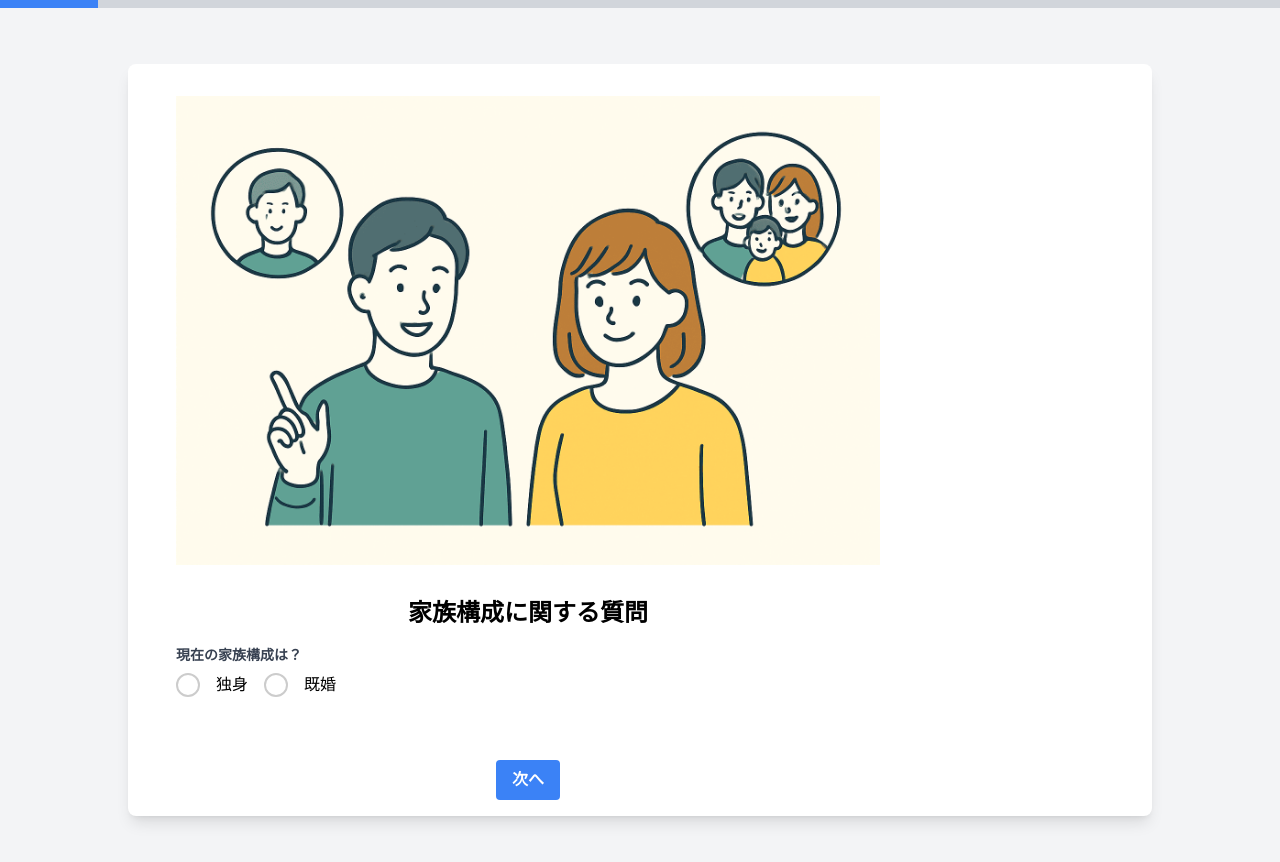
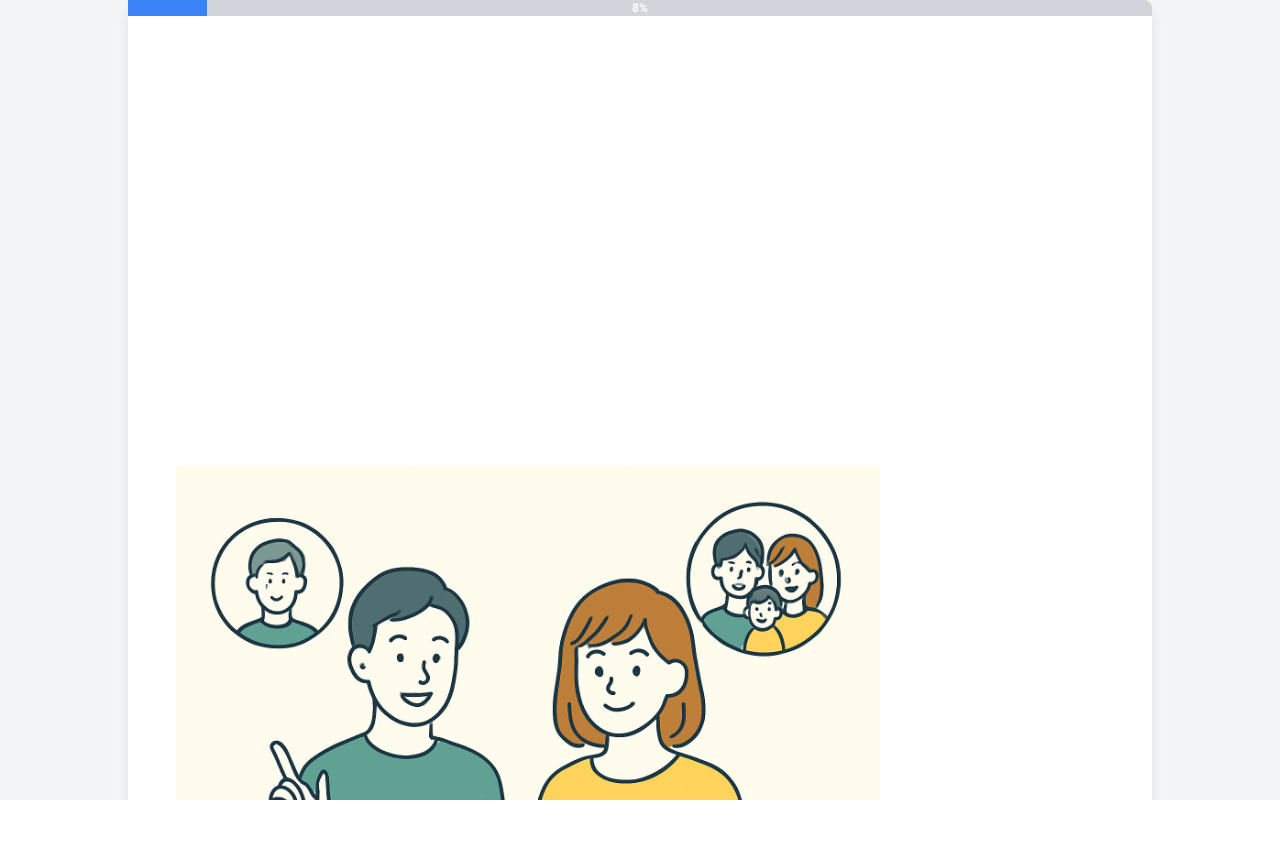
Before and after one commit to HirokiAzuma0420/lifeplansim, a React (Vite) app: page /form in a window 1280 px wide. Shown: the top 862 px of the page. After the commit the page ends 800 px from the top, so only its background shows below. Built offline with nearby package versions, Linux system fonts and the light colour scheme; a web font is replaced by a local one.

Commit message:
Revert "キーボード表示の時のFloatBox/ProgressBarの固定表示対応"
This reverts commit 8d790929743ab8ad53a299de08079a9d86cbd3e7.

```diff
--- a/src/hooks/useVisualViewportHeightEffect.ts
+++ b/src/hooks/useVisualViewportHeightEffect.ts
@@ -11,7 +11,7 @@ export function useVisualViewportHeightEffect(): void {
     const update = () =>
       document.documentElement.style.setProperty(
         "--visual-viewport-height",
-        `${vv.height}px`
+        vv.height + "px"
       )
 
     vv.addEventListener("resize", update)
--- a/src/pages/FormPage.tsx
+++ b/src/pages/FormPage.tsx
@@ -1,8 +1,7 @@
 import React, { useState, useMemo, useEffect } from 'react';
 import { Trash2 } from "lucide-react";
-
+import incomeBrackets from "../assets/net_income_brackets.json";
 import AssetAccordion from "../components/AssetAccordion";
-import { useVisualViewportHeightEffect } from "../hooks/useVisualViewportHeightEffect";
 
 const sections = [
   '家族構成',
@@ -20,12 +19,15 @@ const sections = [
   'シミュレーション設定',
 ];
 
+function getNetIncome(gross: number): number {
+  const bracket = incomeBrackets.find((b: { min: number; max: number | null; rate: number }) => gross >= b.min && (b.max === null || gross <= b.max))
+  return bracket ? gross * bracket.rate : gross * 0.8
+}
 
-
-
+import { useVisualViewportHeightEffect } from "../hooks/useVisualViewportHeightEffect"
 
 export default function FormPage() {
-  useVisualViewportHeightEffect();
+  useVisualViewportHeightEffect()
   const [currentSectionIndex, setCurrentSectionIndex] = useState(0);
 
   const [formData, setFormData] = useState({
@@ -140,7 +142,11 @@ export default function FormPage() {
     setApplianceReplacements((prev) => prev.filter((_, i) => i !== index));
   };
 
-
+  const displayTotalApplianceCost = useMemo(() => {
+    return applianceReplacements
+      .map((item) => Number(item.cost) || 0)
+      .reduce((sum, cost) => sum + cost, 0)
+  }, [applianceReplacements]);
 
   const handleInputChange = (e: React.ChangeEvent<HTMLInputElement | HTMLTextAreaElement | HTMLSelectElement>) => {
     const { name, value } = e.target;
@@ -241,17 +247,121 @@ export default function FormPage() {
     );
   }, [formData.postRetirementLivingCost, formData.pensionAmount]);
 
+  const totalSavings = useMemo(() => {
+    return (
+        (Number(formData.currentSavings) || 0) +
+        (Number(formData.monthlySavings) || 0) / 10000
+    );
+  }, [formData.currentSavings, formData.monthlySavings]);
 
+  const displayTotalSavings = useMemo(() => {
+    return totalSavings * 10000;
+  }, [totalSavings]);
 
+  const totalInvestment = useMemo(() => {
+    const monthlyTotal = Object.values(formData.monthlyInvestmentAmounts).reduce(
+      (acc, val) => acc + Number(val),
+      0
+    );
 
+    const annualSpotTotal = (
+      (Number(formData.investmentStocksAnnualSpot) || 0) +
+      (Number(formData.investmentTrustAnnualSpot) || 0) +
+      (Number(formData.investmentBondsAnnualSpot) || 0) +
+      (Number(formData.investmentIdecoAnnualSpot) || 0) +
+      (Number(formData.investmentCryptoAnnualSpot) || 0) +
+      (Number(formData.investmentOtherAnnualSpot) || 0)
+    );
 
+    return {
+      monthly: monthlyTotal,
+      annual: (monthlyTotal * 12) + annualSpotTotal
+    };
+  }, [
+    formData.monthlyInvestmentAmounts,
+    formData.investmentStocksAnnualSpot,
+    formData.investmentTrustAnnualSpot,
+    formData.investmentBondsAnnualSpot,
+    formData.investmentIdecoAnnualSpot,
+    formData.investmentCryptoAnnualSpot,
+    formData.investmentOtherAnnualSpot,
+  ]);
 
+  const calculateLoanPayment = (principal: number, annualInterestRate: number, years: number): { annualPayment: number, totalPayment: number } => {
+    if (principal <= 0 || annualInterestRate < 0 || years <= 0) {
+      return { annualPayment: 0, totalPayment: 0 };
+    }
 
+    const monthlyInterestRate = annualInterestRate / 100 / 12;
+    const totalMonths = years * 12;
 
+    if (monthlyInterestRate === 0) {
+      const annualPayment = principal / years;
+      return { annualPayment: annualPayment, totalPayment: principal };
+    }
 
+    const monthlyPayment = principal * monthlyInterestRate * Math.pow((1 + monthlyInterestRate), totalMonths) / (Math.pow((1 + monthlyInterestRate), totalMonths) - 1);
+    const annualPayment = monthlyPayment * 12;
+    const totalPayment = annualPayment * years;
 
+    return { annualPayment: Math.ceil(annualPayment / 1000) * 1000, totalPayment: Math.ceil(totalPayment / 1000) * 1000 };
+  };
 
+  const { estimatedAnnualLoanPayment, estimatedTotalLoanPayment } = useMemo(() => {
+    const housingLoanStatus = formData.housingLoanStatus;
+    let annualPayment = 0;
+    let totalPayment = 0;
 
+    if (housingLoanStatus === 'これから借りる予定') {
+      const housePurchasePrice = Number(formData.housePurchasePrice) || 0;
+      const headDownPayment = Number(formData.headDownPayment) || 0;
+      const housingLoanYears = Number(formData.housingLoanYears) || 0;
+
+      if (housePurchasePrice > 0 && housingLoanYears > 0 && formData.housingLoanInterestRateType) {
+        const principal = (housePurchasePrice - headDownPayment) * 10000; // Convert to yen
+
+        let interestRate = 1.5; // Default general interest rate
+        if (formData.housingLoanInterestRateType === '指定') {
+          interestRate = Number(formData.housingLoanInterestRate) || 0;
+        }
+        const calculated = calculateLoanPayment(principal, interestRate, housingLoanYears);
+        annualPayment = calculated.annualPayment;
+        totalPayment = calculated.totalPayment;
+      }
+    } else if (housingLoanStatus === 'すでに返済中') {
+      const loanMonthlyPayment = Number(formData.loanMonthlyPayment) || 0;
+      const loanRemainingYears = Number(formData.loanRemainingYears) || 0;
+
+      if (loanMonthlyPayment > 0 && loanRemainingYears > 0) {
+        annualPayment = Math.ceil(loanMonthlyPayment * 12 / 1000) * 1000;
+        totalPayment = Math.ceil(annualPayment * loanRemainingYears / 1000) * 1000;
+      }
+    }
+
+    return { estimatedAnnualLoanPayment: annualPayment, estimatedTotalLoanPayment: totalPayment };
+  }, [
+    formData.housingLoanStatus,
+    formData.housePurchasePrice,
+    formData.headDownPayment,
+    formData.housingLoanYears,
+    formData.housingLoanInterestRateType,
+    formData.housingLoanInterestRate,
+    formData.loanOriginalAmount,
+    formData.loanMonthlyPayment,
+    formData.loanRemainingYears,
+    formData.loanInterestRate,
+  ]);
+
+  const displayEstimatedNetIncome = useMemo(() => {
+    const personIncome = (Number(formData.mainIncome) || 0) + (Number(formData.sideJobIncome) || 0);
+    const spouseIncome = (Number(formData.spouseMainIncome) || 0) + (Number(formData.spouseSideJobIncome) || 0);
+    return getNetIncome(personIncome * 10000) + getNetIncome(spouseIncome * 10000);
+  }, [
+    formData.mainIncome,
+    formData.spouseMainIncome,
+    formData.sideJobIncome,
+    formData.spouseSideJobIncome,
+  ]);
 
 
 
@@ -1191,37 +1301,49 @@ export default function FormPage() {
 
   const progress = ((currentSectionIndex + 1) / sections.length) * 100;
 
-  const shouldShowFloatBox = currentSectionIndex === sections.indexOf('現在の収入') && displayTotalIncome > 0;
-
+  function renderFloatingBox(amount: number, shouldShow: boolean, label: string) {
     return (
-    <div className="min-h-screen flex flex-col bg-gray-100">
-      {/* ヘッダー固定領域（プログレスバー＋フロートボックス） */}
       <div
-  className="fixed inset-x-0 top-0 z-50 bg-gray-100"
+        className={"sticky z-40 transition-opacity duration-500 " + (shouldShow ? "opacity-100" : "opacity-0 pointer-events-none")}
         style={{
-    top: 'env(safe-area-inset-top)',
-    height: 'fit-content',
+          top: "calc(var(--visual-viewport-height, 100vh) * 0.05)"
         }}
       >
-        {/* プログレスバー */}
-        <div className="w-full h-2 bg-gray-300">
-          <div className="bg-blue-500 h-full transition-all duration-500 ease-out" style={{ width: `${progress}%` }} />
-        </div>
-
-        {/* フロートボックス（必要条件が満たされたときだけ表示） */}
-        <div className="px-4 py-2" style={{ visibility: shouldShowFloatBox ? 'visible' : 'hidden' }}>
-            <div className="bg-yellow-50 border border-yellow-300 rounded-xl shadow w-fit mx-auto px-4 py-1">
-              <span className="text-yellow-800 text-sm font-semibold">
-                年間収入総額: {displayTotalIncome.toLocaleString()}円
+        <div className="max-w-5xl mx-auto px-4">
+          <div className="bg-yellow-50 border border-yellow-300 rounded-xl shadow-md w-fit mx-auto px-4 py-2">
+            <span className="text-yellow-800 text-sm md:text-xl font-semibold">
+              {label}: {amount.toLocaleString()}円
             </span>
           </div>
         </div>
       </div>
+    )
+  }
 
-      {/* フォームスクロール領域 */}
-      <div className="flex-1 overflow-y-auto px-4 pb-32">
-        <div className="h-16"></div>
+  return (
+    <div className="h-screen overflow-y-scroll bg-gray-100">
       <div className="max-w-md mx-auto bg-white shadow-lg rounded-lg md:max-w-5xl overflow-visible">
+        {/* Progress Bar */}
+        <div className="w-full bg-gray-300 h-4 sticky top-0 z-50 rounded-t-lg">
+          <div
+            className="bg-blue-500 h-full transition-all duration-500 ease-out"
+            style={{ width: `${progress}%` }}
+          ></div>
+          <div className="absolute inset-0 flex items-center justify-center text-white text-xs font-bold">
+            {Math.round(progress)}%
+          </div>
+        </div>
+        <div className="h-1"></div>
+        {renderFloatingBox(totalExpenses, currentSectionIndex === sections.indexOf('現在の支出') && totalExpenses > 0, "生活費総額")}
+        {renderFloatingBox(displayTotalIncome, currentSectionIndex === sections.indexOf('現在の収入') && displayTotalIncome > 0, "年間収入総額")}
+        {renderFloatingBox(displayEstimatedNetIncome, currentSectionIndex === sections.indexOf('現在の収入') && displayEstimatedNetIncome > 0, "推定手取り総額")}
+        {renderFloatingBox(estimatedAnnualLoanPayment, currentSectionIndex === sections.indexOf('ライフイベント - 家') && estimatedAnnualLoanPayment > 0 && (formData.housingLoanStatus === 'これから借りる予定' || formData.housingLoanStatus === 'すでに返済中'), "年間返済額")}
+        {renderFloatingBox(estimatedTotalLoanPayment, currentSectionIndex === sections.indexOf('ライフイベント - 家') && estimatedTotalLoanPayment > 0 && (formData.housingLoanStatus === 'これから借りる予定' || formData.housingLoanStatus === 'すでに返済中'), "総返済額")}
+
+        {renderFloatingBox(displayTotalSavings, currentSectionIndex === sections.indexOf('貯蓄') && displayTotalSavings > 0, "貯蓄総額")}
+        {renderFloatingBox(totalInvestment.monthly, currentSectionIndex === sections.indexOf('投資') && totalInvestment.monthly > 0, "月間投資総額")}
+        {renderFloatingBox(totalInvestment.annual, currentSectionIndex === sections.indexOf('投資') && totalInvestment.annual > 0, "年間投資総額")}
+        {renderFloatingBox(displayTotalApplianceCost * 10000, currentSectionIndex === sections.indexOf('ライフイベント - 生活') && displayTotalApplianceCost > 0, "家電買い替え総額")}
         <div className="relative flex">
           <div className="flex-1 flex flex-col max-w-[800px] w-full px-4">
             <div className="w-full p-4">
@@ -1253,7 +1375,7 @@ export default function FormPage() {
               </div>
             </div>
           </div>
-          </div>
+
         </div>
       </div>
     </div>
```
Also changed, not shown: 1 other file (tests, documents, lock files or other folders). Lines whose indentation alone changed are shown as unchanged.
